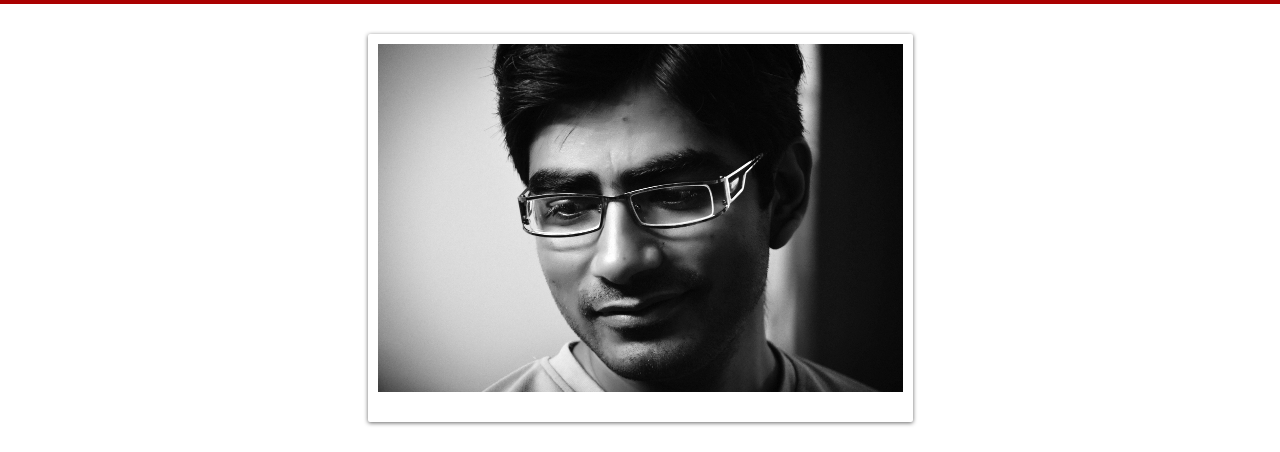
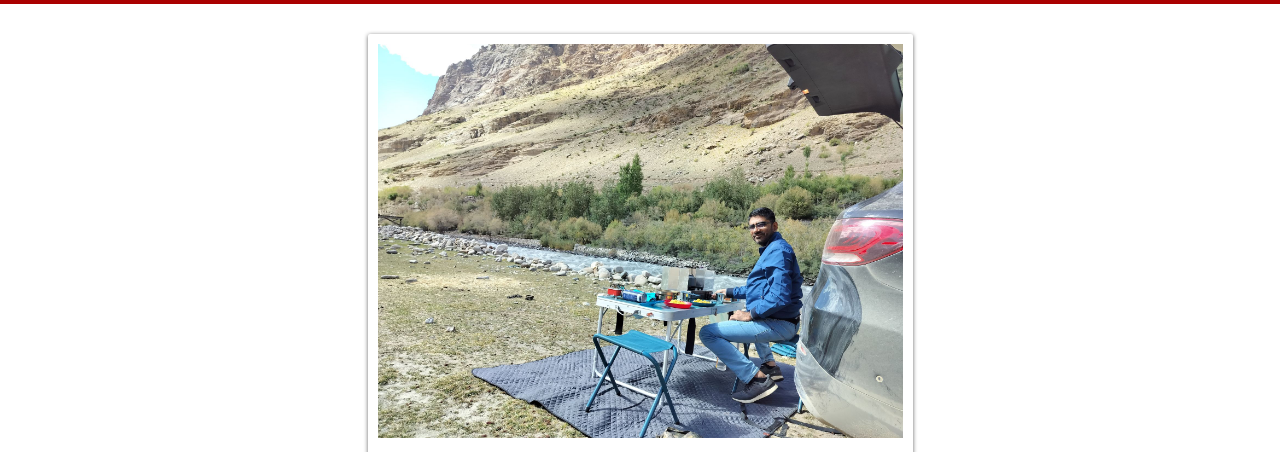
Before and after one commit to kulbirsaini/Home-Page, a plain HTML site: page index.html in a window 1280 px wide. Shown: the top 452 px of the page. Drawn offline with Linux system fonts and the light colour scheme.

Commit message:
Updated photo

```diff
--- a/index.html
+++ b/index.html
@@ -19,7 +19,7 @@
       .clear{clear:both;}
       hr.border{border:2px solid #a00;margin:0px;color:#a00;background:#a00;}
       hr.bottom{position:fixed;bottom:0px;width:100%;}
-      .picture{-webkit-box-shadow:0px 1px 4px #666;-moz-box-shadow:0px 1px 4px #666;box-shadow:0px 1px 4px #666;-moz-border-radius:2px;-webkit-border-radius:2px;border-radius:2px;background-color:white;margin:30px 0px 30px 0px;padding:10px 10px 30px;clear:both;}
+      .picture{-webkit-box-shadow:0px 1px 4px #666;-moz-box-shadow:0px 1px 4px #666;box-shadow:0px 1px 4px #666;-moz-border-radius:2px;-webkit-border-radius:2px;border-radius:2px;background-color:white;margin:30px 0px 30px 0px;padding:10px 10px 30px;clear:both;width:525px;}
       #content{width:850px;}
       #aboutme{font-size:22px;}
       #online{padding:40px 0px 40px 0px;}
@@ -41,7 +41,7 @@
     <hr class="border" />
     <div id="content">
       <div>
-        <img class="picture" src="images/kulbir-saini-7.png" alt="Kulbir Saini" />
+        <img class="picture" src="images/kulbir-saini-camping.jpg" alt="Kulbir Saini" />
       </div>
       <div class="clear"></div>
 
```
Also changed, not shown: images/kulbir-saini-camping.jpg (added).
